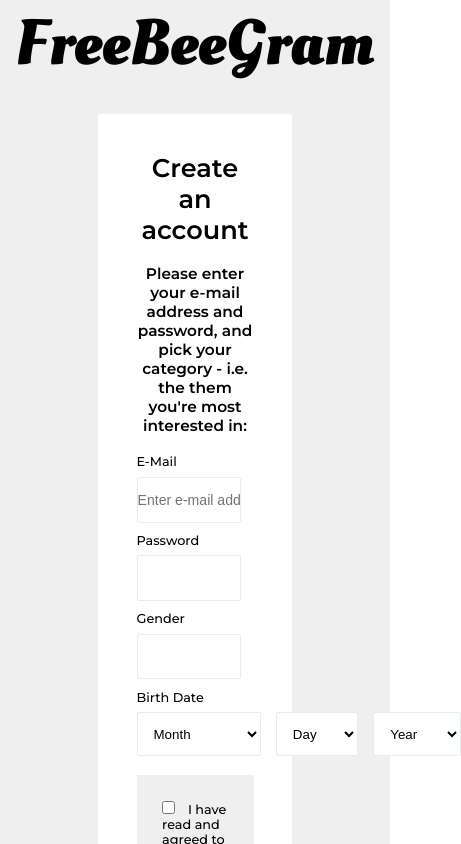
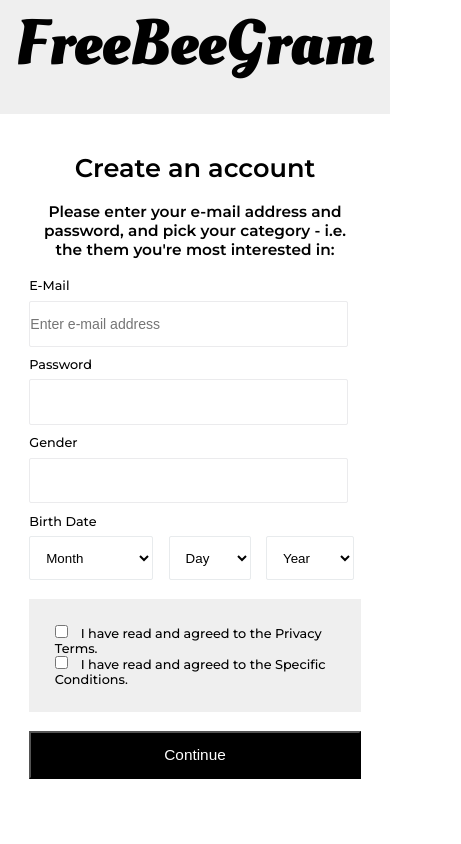
Before and after one commit to FreeBeeGram/FreeBeeGram, a React app in the folder client/: page / in a window 390 px wide. Shown: the top 844 px of the page, 461 px wide, since content can reach past the window. Built offline with nearby package versions, Linux system fonts and the light colour scheme.

Commit message:
Added some media queries to form

```diff
--- a/client/src/components/Apply/Apply.css
+++ b/client/src/components/Apply/Apply.css
@@ -21,6 +21,18 @@
   width: 30%;
   border-radius: 3px;
   box-shadow: 0 1.5rem 4rem rgba(#000, 0.15);
+}
+
+@media only screen and (min-width: 581px) and (max-width: 1024px) {
+  .Apply .FormContainer {
+    width: 75%;
+  }
+}
+
+@media only screen and (min-width: 321px) and (max-width: 580px) {
+  .Apply .FormContainer {
+    width: 85%;
+  }
 }
 
 .Apply .Form {
```
